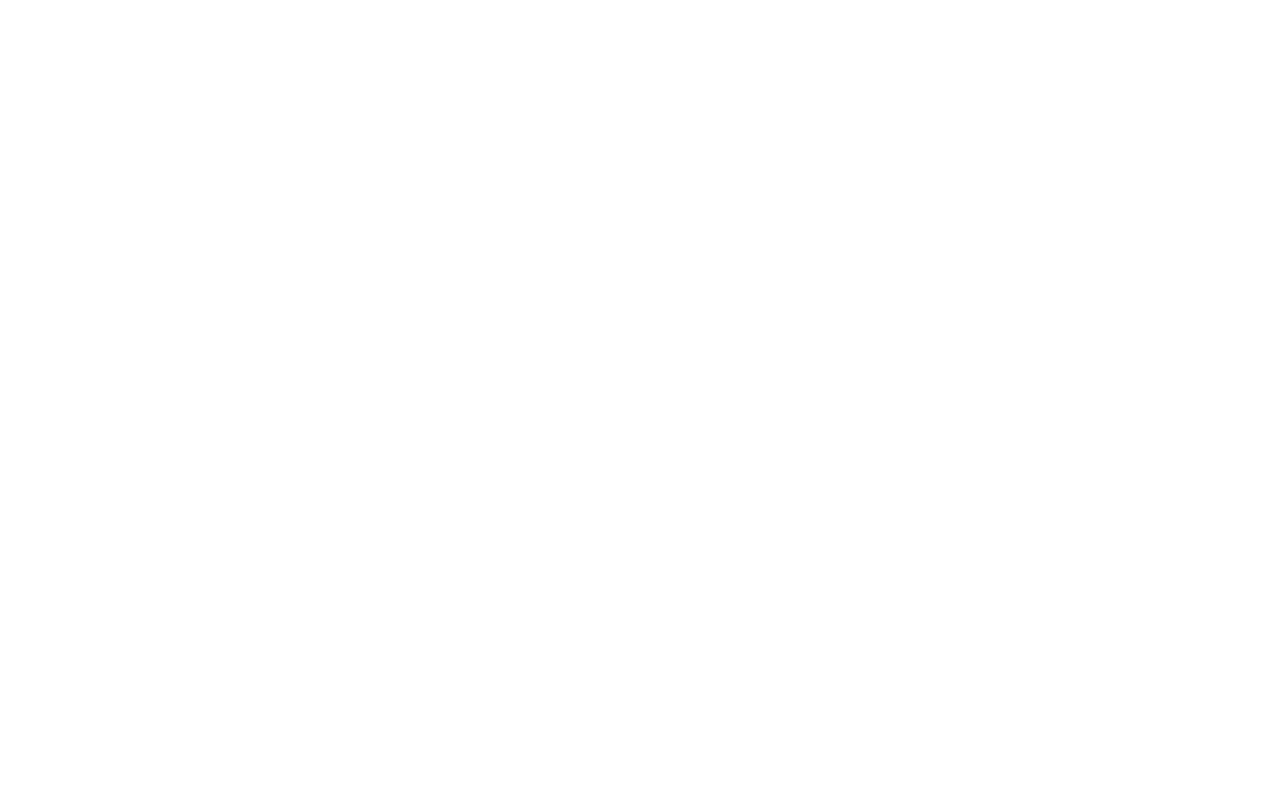
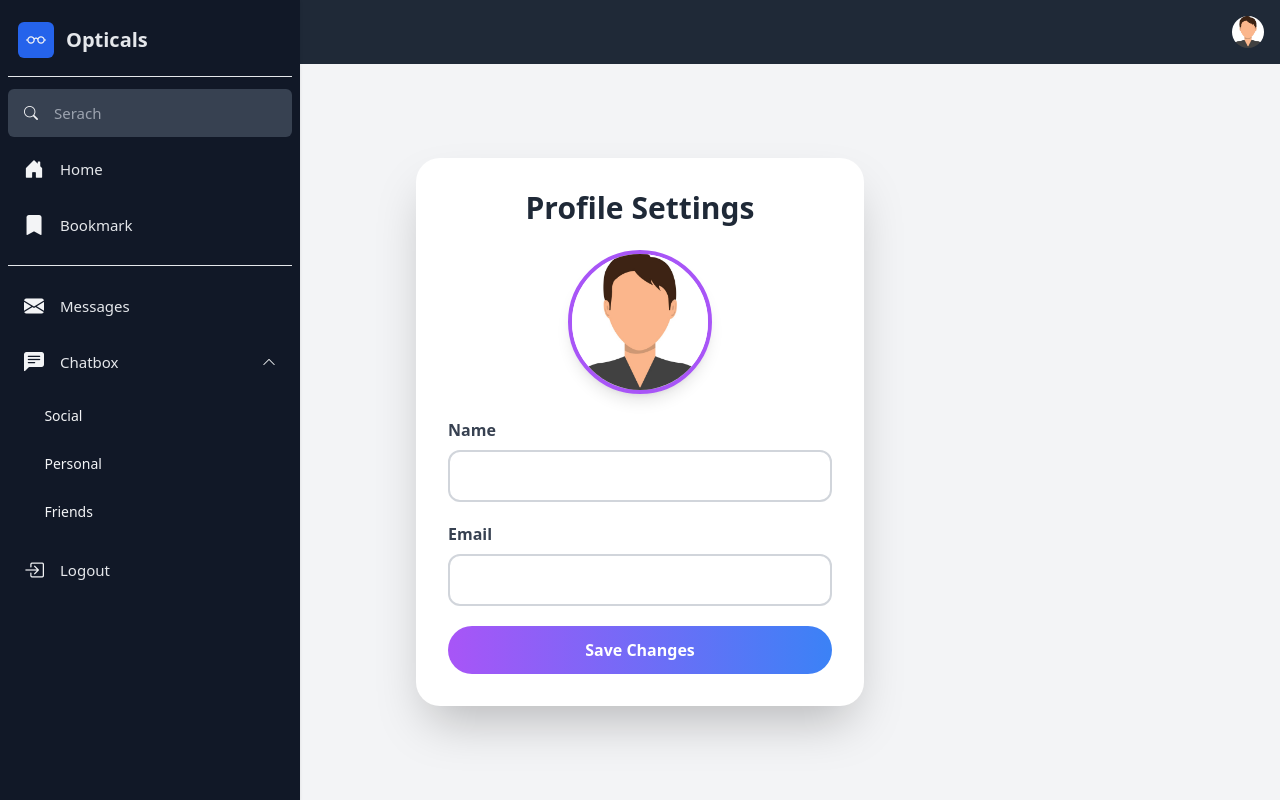
Before and after one commit to kalilinux222/front-end, a React (Create React App) app: page /profile in a window 1280 px wide. Before the commit this address had no page. Built offline with nearby package versions, Linux system fonts and the light colour scheme.

Commit message:
feat/ProfilePage

```diff
--- a/src/App.js
+++ b/src/App.js
@@ -2,6 +2,7 @@
 import { BrowserRouter as Router, Routes, Route } from "react-router-dom";
 import Sidebar from "./components/admin-dashboard/sidebar";
 import Login from "./components/Login/Login";
+import Profile from "./components/Profile/Profile";
 function App() {
   return (
     <div>
@@ -9,6 +10,7 @@
         <Routes>
 
         <Route path="/login" element={<Login />} />
+        <Route path="/profile" element={<Profile />} />
           <Route path="/admin-dashboard" element={<Sidebar />} />
         </Routes>
       </Router>
--- /dev/null
+++ b/src/components/Navbar/Navbar.jsx
@@ -0,0 +1,49 @@
+import React, { useState } from 'react';
+import { Link } from 'react-router-dom';
+import Avatar from '../assets/Avatar.jpg';
+
+const Navbar = () => {
+  const [isOpen, setIsOpen] = useState(false);
+
+  return (
+    <nav className="bg-gray-800 p-4">
+      <div className="max-w-7xl mx-auto flex justify-end items-center">
+        <div className="relative">
+          <button
+            className="flex items-center text-gray-300 hover:text-white focus:outline-none"
+            onMouseEnter={() => setIsOpen(true)}
+            onMouseLeave={() => setIsOpen(false)}
+          >
+            <img
+              className="h-8 w-8 rounded-full"
+              src={Avatar}
+              alt="Profile"
+            />
+          </button>
+          {isOpen && (
+            <div
+              className="absolute right-0 mt-2 w-48 bg-white rounded-md shadow-lg py-1 z-20"
+              onMouseEnter={() => setIsOpen(true)}
+              onMouseLeave={() => setIsOpen(false)}
+            >
+              <Link
+                to="/profile"
+                className="block px-4 py-2 text-gray-700 hover:bg-gray-100"
+              >
+                Profile
+              </Link>
+              <a
+                href="#logout"
+                className="block px-4 py-2 text-gray-700 hover:bg-gray-100"
+              >
+                Logout
+              </a>
+            </div>
+          )}
+        </div>
+      </div>
+    </nav>
+  );
+};
+
+export default Navbar;
--- /dev/null
+++ b/src/components/Profile/Profile.jsx
@@ -0,0 +1,82 @@
+import React, { useState } from 'react';
+import Navbar from '../Navbar/Navbar';
+import Sidebar from '../admin-dashboard/sidebar';
+import Avatar from '../assets/Avatar.jpg'
+
+
+const Profile = () => {
+
+  const [name, setName] = useState('');
+  const [email, setEmail] = useState('');
+  const [password, setPassword] = useState('');
+
+  const handleSave = () => {
+    alert('Profile updated successfully!');
+  };
+
+  return (
+    <div className="flex flex-col min-h-screen bg-gray-100">
+      <Navbar />
+      <div className="flex flex-grow">
+        <Sidebar />
+        <div className="flex-grow flex flex-col items-center justify-center p-8">
+          <div className="bg-white p-8 rounded-3xl shadow-2xl w-full max-w-md">
+            <h2 className="text-3xl font-bold text-gray-800 mb-6 text-center">
+              Profile Settings
+            </h2>
+
+            <div className="flex justify-center mb-6">
+              <div className="relative w-36 h-36 rounded-full overflow-hidden shadow-lg border-4 border-purple-500">
+                <img
+                  src={Avatar}
+                  alt="Profile"
+                  className="w-full h-full object-cover"
+                />
+                <input
+                  type="file"
+                  className="absolute inset-0 opacity-0 cursor-pointer"
+                  accept="image/*"
+                />
+              </div>
+            </div>
+
+            <div className="mb-5">
+              <label className="block text-gray-700 font-semibold mb-2">
+                Name
+              </label>
+              <input
+                type="text"
+                value=""
+                onChange={(e) => setName(e.target.value)}
+                className="w-full px-4 py-3 border-2 border-gray-300 rounded-xl focus:outline-none focus:ring-4 focus:ring-purple-500"
+              />
+            </div>
+
+            <div className="mb-5">
+              <label className="block text-gray-700 font-semibold mb-2">
+                Email
+              </label>
+              <input
+                type="email"
+                value=""
+                onChange={(e) => setEmail(e.target.value)}
+                className="w-full px-4 py-3 border-2 border-gray-300 rounded-xl focus:outline-none focus:ring-4 focus:ring-purple-500"
+              />
+            </div>
+
+            <div className="text-center">
+              <button
+                onClick={handleSave}
+                className="w-full bg-gradient-to-r from-purple-500 to-blue-500 text-white font-bold py-3 px-6 rounded-full hover:from-purple-600 hover:to-blue-600 focus:outline-none focus:ring-4 focus:ring-purple-500"
+              >
+                Save Changes
+              </button>
+            </div>
+          </div>
+        </div>
+      </div>
+    </div>
+  );
+};
+
+export default Profile;
```
Also changed, not shown: src/components/assets/Avatar.jpg (added).
